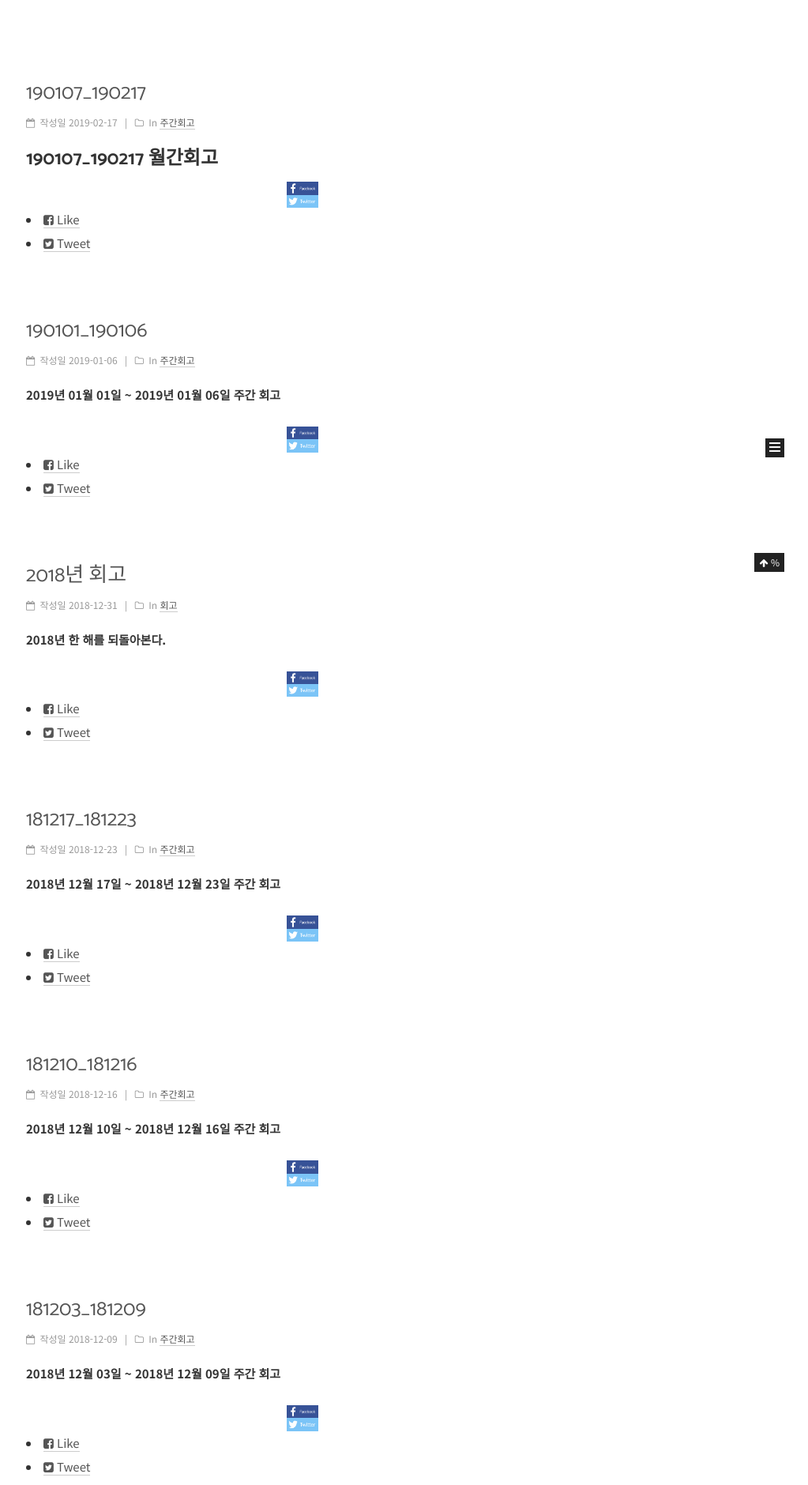
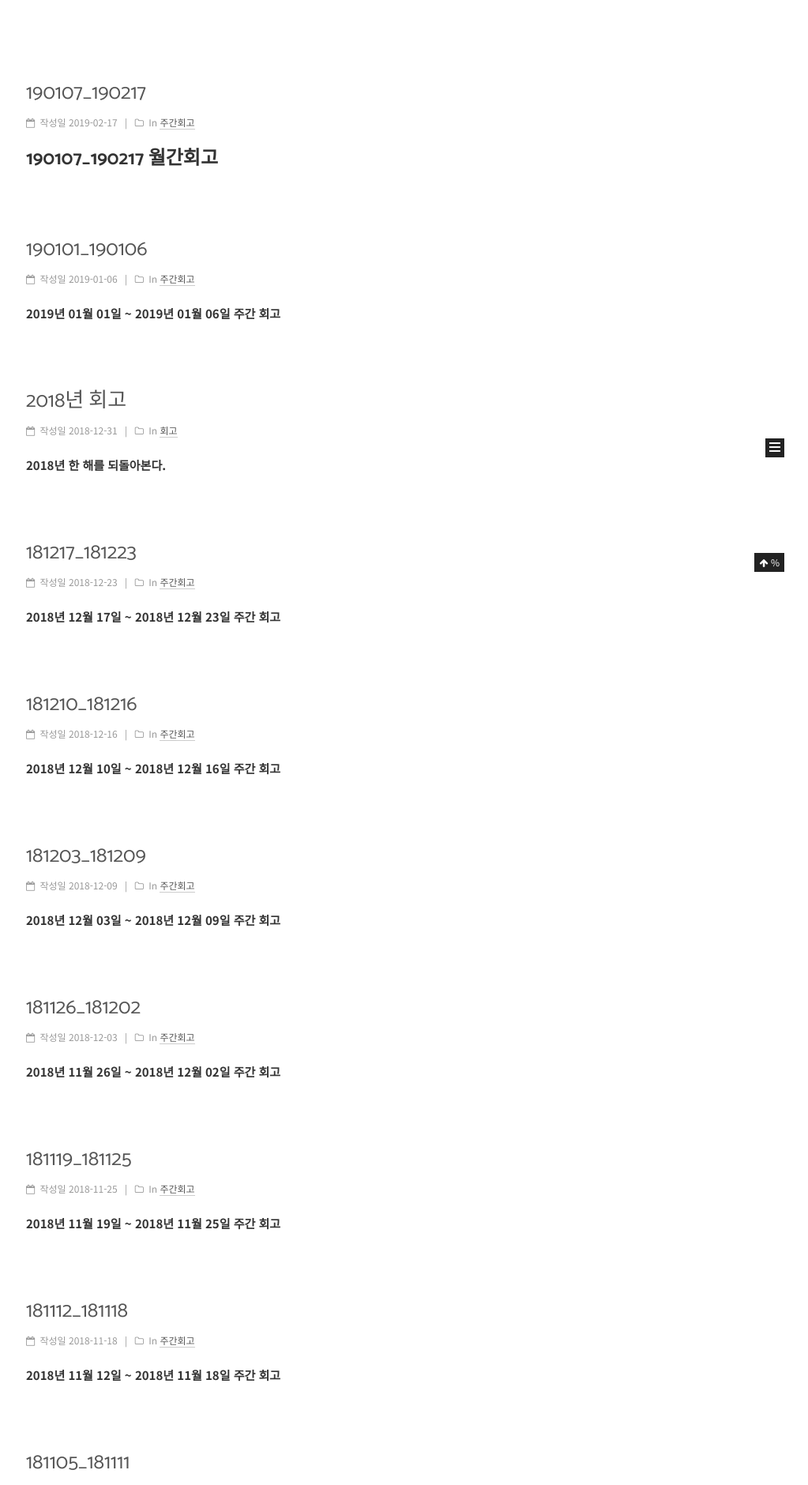
Before and after one commit to gwonsungjun/gwonsungjun.github.io, a Jekyll site: the page built from index.html, in a window 1280 px wide. Shown: the part 276-2156 px from the top of the page at 79% size, without its empty margins (257-1280 px from the left). Built offline with Jekyll 4.4.1, drawn with Linux system fonts in a browser that asks for light colours; the list of posts is cut into pages by our own code; some of the changed text lies outside the part shown.

Commit message:
Update facebook. twitter share (test)

```diff
--- a/_includes/_macro/post.html
+++ b/_includes/_macro/post.html
@@ -368,14 +368,6 @@
         </div>
         {% endif %}
 
-        <a href="#" onclick="javascript:window.open('https://www.facebook.com/sharer/sharer.php?u=' +encodeURIComponent(document.URL)+'&t='+encodeURIComponent(document.title), 'facebooksharedialog', 'menubar=no,toolbar=no,resizable=yes,scrollbars=yes,height=300,width=600');return false;" target="_blank" alt="Share on Facebook" ><img src="./assets/images/icon/facebook-icon.png" width="40" alt="facebook share"></a>
-        <a href="#" onclick="javascript:window.open('https://twitter.com/intent/tweet?text=[%EA%B3%B5%EC%9C%A0]%20' +encodeURIComponent(document.URL)+'%20-%20'+encodeURIComponent(document.title), 'twittersharedialog', 'menubar=no,toolbar=no,resizable=yes,scrollbars=yes,height=300,width=600');return false;" target="_blank" alt="Share on Twitter" ><img src="./assets/images/icon/twitter-icon.png" width="40" alt="twitter share"></a>
-
-
-        <li class="facebook"><a href="https://www.facebook.com/sharer/sharer.php?u={{ site.url }}{{ page.url }}" title="Share on Facebook"><span class="count"><i class="fa fa-facebook-square"></i> Like</span></a></li>
-        <li class="twitter"><a href="https://twitter.com/intent/tweet?text={{ site.url }}{{ page.url }}" title="Share on Twitter"><span class="count"><i class="fa fa-twitter-square"></i> Tweet</span></a></li>
-
-
         {% unless is_index %}
         {% if site.vkontakte_api.enable and site.vkontakte_api.like %}
         {% assign vkontakte_api = true %}
--- a/_includes/_partials/comments.html
+++ b/_includes/_partials/comments.html
@@ -1,5 +1,7 @@
 {% if page.comments %}
   <div class="comments" id="comments">
+    <a href="#" onclick="javascript:window.open('https://www.facebook.com/sharer/sharer.php?u=' +encodeURIComponent(document.URL)+'&t='+encodeURIComponent(document.title), 'facebooksharedialog', 'menubar=no,toolbar=no,resizable=yes,scrollbars=yes,height=300,width=600');return false;" target="_blank" alt="Share on Facebook" ><img src="/assets/images/icon/facebook-icon.png" width="40" alt="facebook share"></a>
+    <a href="#" onclick="javascript:window.open('https://twitter.com/intent/tweet?text=[%EA%B3%B5%EC%9C%A0]%20' +encodeURIComponent(document.URL)+'%20-%20'+encodeURIComponent(document.title), 'twittersharedialog', 'menubar=no,toolbar=no,resizable=yes,scrollbars=yes,height=300,width=600');return false;" target="_blank" alt="Share on Twitter" ><img src="/assets/images/icon/twitter-icon.png" width="40" alt="twitter share"></a>`
     {% include _third-party/comments/Utterance.html %}
     {% if site.duoshuo and site.duoshuo.shortname or site.duoshuo_shortname %}
       <div class="ds-thread" data-thread-key="{{ page.url | relative_url }}"
```
